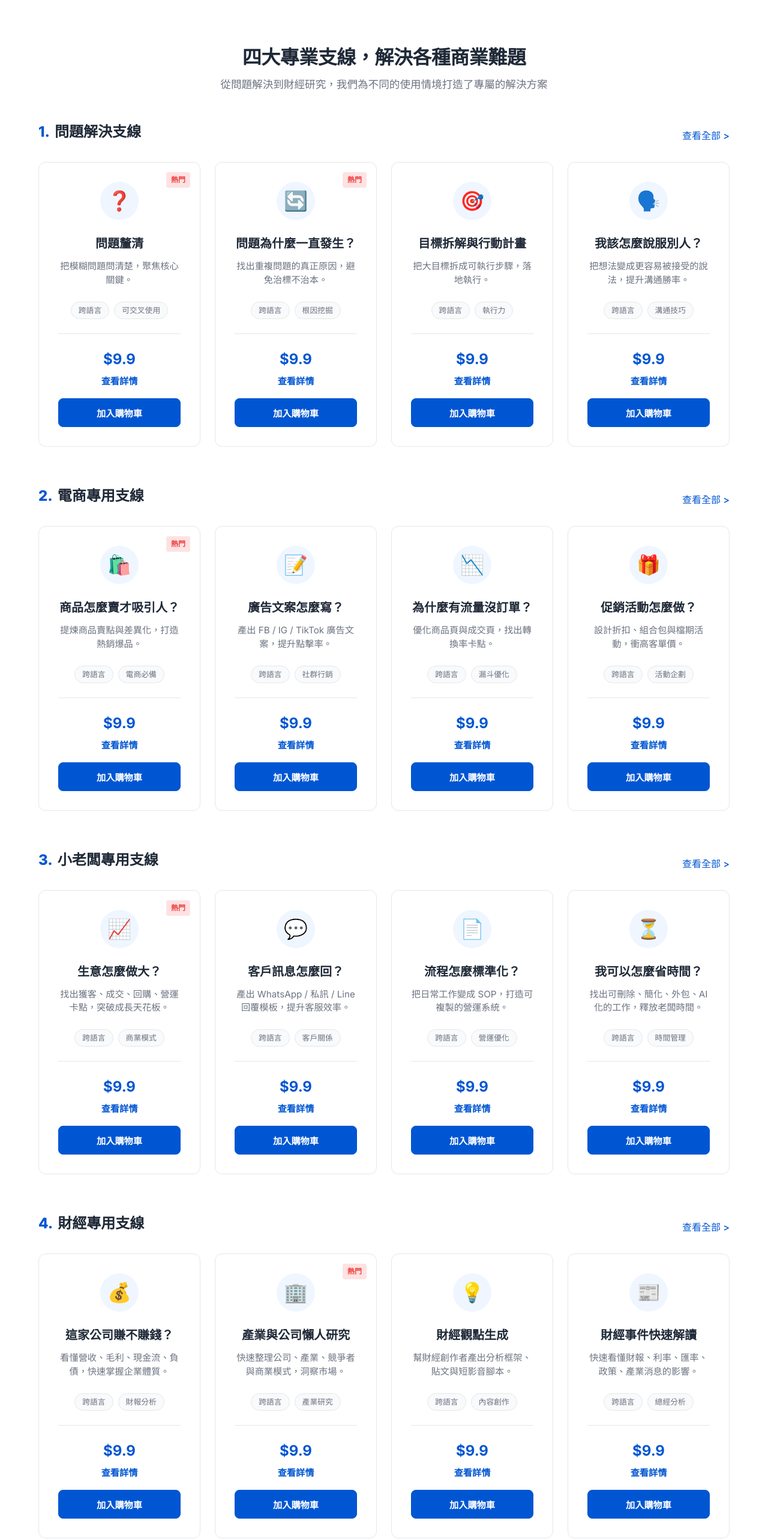
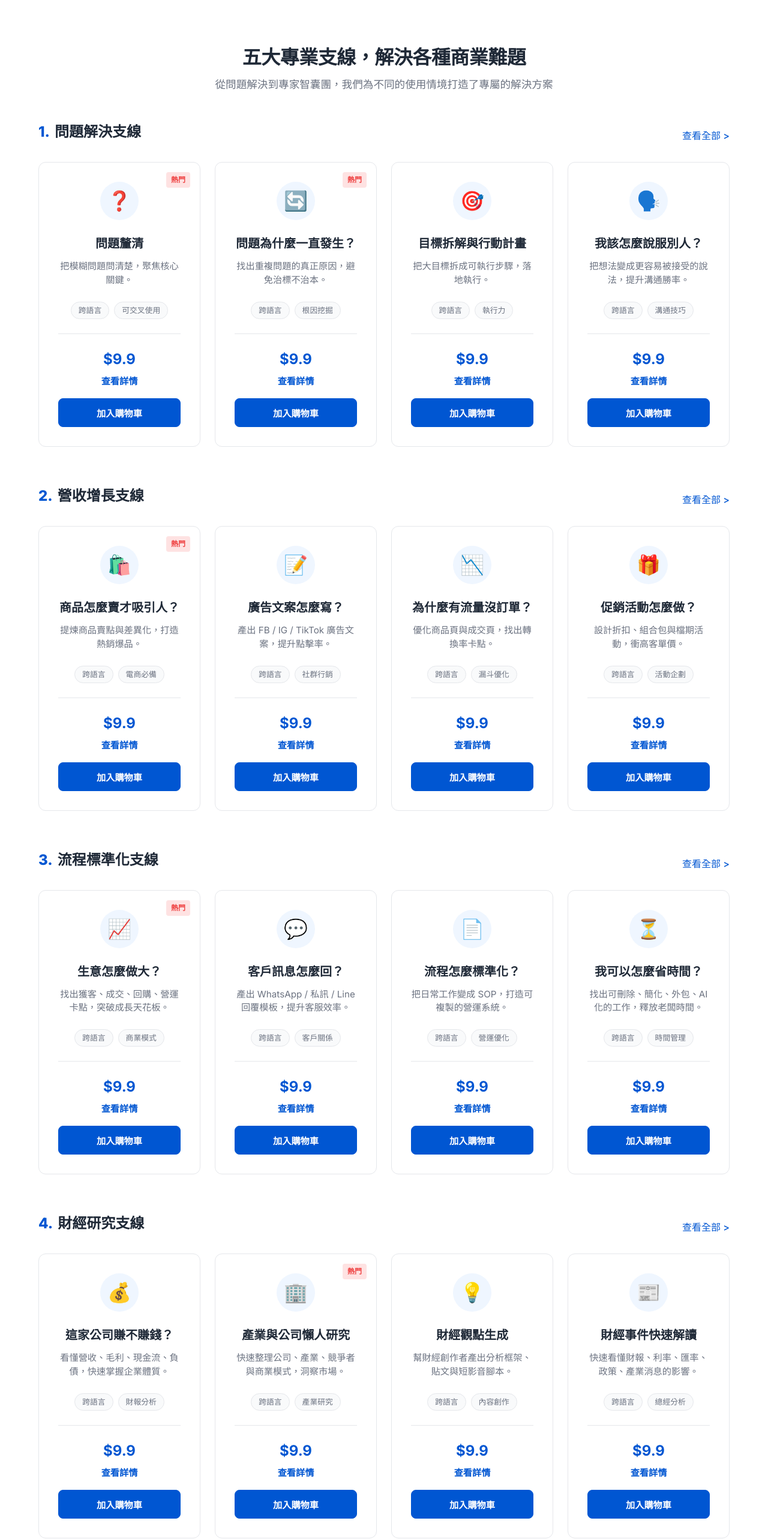
Before and after one commit to optimakspaul/skill_marketplace, a Next.js app: page / in a window 1280 px wide. Shown: the part 1140-3706 px from the top of the page at 60% size. Built offline with nearby package versions, Linux system fonts and the light colour scheme; no server answers.

Commit message:
fix: restore grid4 css, update to 5 branches with mock expert packs

```diff
--- a/src/app/page.module.css
+++ b/src/app/page.module.css
@@ -155,6 +155,15 @@
   align-items: center;
   justify-content: center;
   width: 100%;
+}
+
+/* ==========================================================================
+   Grid Layouts
+   ========================================================================== */
+.grid4 {
+  display: grid;
+  grid-template-columns: repeat(4, 1fr);
+  gap: 1.5rem;
 }
 
 /* ==========================================================================
--- a/src/app/page.tsx
+++ b/src/app/page.tsx
@@ -52,15 +52,19 @@ export default function Home() {
       {/* Four Branches Section */}
       <section className={styles.section}>
         <div className="container">
-          <div style={{ textAlign: 'center', marginBottom: '3rem' }}>
-            <h2 className={styles.sectionTitle}>四大專業支線，解決各種商業難題</h2>
-            <p className={styles.sectionSubtitle}>從問題解決到財經研究，我們為不同的使用情境打造了專屬的解決方案</p>
+          <div style={{ textAlign: 'center', margin: '0 auto 3rem', maxWidth: '800px' }}>
+            <h2 className={styles.sectionTitle}>五大專業支線，解決各種商業難題</h2>
+            <p className={styles.sectionSubtitle}>從問題解決到專家智囊團，我們為不同的使用情境打造了專屬的解決方案</p>
           </div>
 
-          {['問題解決', '電商專用', '小老闆專用', '財經專用'].map((category, index) => {
+          {['問題解決', '營收增長', '流程標準化', '財經研究', '專家智囊團'].map((category, index) => {
             const packsInCategory = skillPacks.filter(p => p.category === category);
+
+            // Skip rendering the category if there are no packs yet
+            if (packsInCategory.length === 0) return null;
+
             return (
-              <div key={category} style={{ marginBottom: index === 3 ? 0 : '4rem' }}>
+              <div key={category} style={{ marginBottom: index === 4 ? 0 : '4rem' }}>
                 <div className={styles.sectionHeader}>
                   <h3 style={{ fontSize: '1.5rem', fontWeight: 800, color: 'var(--text-main)', display: 'flex', alignItems: 'center', gap: '0.5rem' }}>
                     <span style={{ color: 'var(--primary-color)' }}>{index + 1}.</span> {category}支線
@@ -82,35 +86,7 @@ export default function Home() {
         </div>
       </section>
 
-      {/* How it works */}
-      <section className={`${styles.section} ${styles.bgSubtle}`}>
-        <div className="container">
-          <div className={styles.howItWorksLayout}>
-            <div className={styles.howItWorksText}>
-              <h2 className={styles.sectionTitle}>像積木一樣堆疊，<br/>變成你的 AI 顧問系統</h2>
-              <p className={styles.sectionSubtitle}>
-                自由組合技能包，創造更強大的複合能力。
-              </p>
-            </div>
-            <div className={styles.howItWorksVisual}>
-               <div className={styles.combinerRow}>
-                 <span className={styles.cItem}>問題釐清</span>
-                 <span className={styles.cMath}>×</span>
-                 <span className={styles.cItem}>根因分析</span>
-                 <span className={styles.cArrow}>→</span>
-                 <span className={styles.cResult}>深度問題診斷</span>
-               </div>
-               <div className={styles.combinerRow}>
-                 <span className={styles.cItem}>營收增長</span>
-                 <span className={styles.cMath}>×</span>
-                 <span className={styles.cItem}>客戶旅程</span>
-                 <span className={styles.cArrow}>→</span>
-                 <span className={styles.cResult}>成交漏斗優化</span>
-               </div>
-            </div>
-          </div>
-        </div>
-      </section>
+
 
       {/* 4. 四步驟 */}
       <section className={styles.steps}>
--- a/src/lib/seed.ts
+++ b/src/lib/seed.ts
@@ -90,7 +90,7 @@ const rawSkillPacks: SkillPack[] = [
     tags: ["跨語言", "電商必備"],
     features: ["賣點萃取", "獨特價值主張", "適用三大 AI 平台"],
     isHot: true,
-    category: "電商專用",
+    category: "營收增長",
     sections: [
       {
         id: "intro",
@@ -114,7 +114,7 @@ const rawSkillPacks: SkillPack[] = [
     icon: "📝",
     tags: ["跨語言", "社群行銷"],
     features: ["吸睛標題庫", "多平台文案生成", "適用三大 AI 平台"],
-    category: "電商專用",
+    category: "營收增長",
   },
   {
     id: "sp-07",
@@ -124,7 +124,7 @@ const rawSkillPacks: SkillPack[] = [
     icon: "📉",
     tags: ["跨語言", "漏斗優化"],
     features: ["瀏覽動線分析", "抗拒點消除", "適用三大 AI 平台"],
-    category: "電商專用",
+    category: "營收增長",
   },
   {
     id: "sp-08",
@@ -134,7 +134,7 @@ const rawSkillPacks: SkillPack[] = [
     icon: "🎁",
     tags: ["跨語言", "活動企劃"],
     features: ["促銷玩法設計", "利潤試算框架", "適用三大 AI 平台"],
-    category: "電商專用",
+    category: "營收增長",
   },
 
   // 3. 小老闆專用支線
@@ -147,7 +147,7 @@ const rawSkillPacks: SkillPack[] = [
     tags: ["跨語言", "商業模式"],
     features: ["商業體檢表", "增長槓桿分析", "適用三大 AI 平台"],
     isHot: true,
-    category: "小老闆專用",
+    category: "流程標準化",
   },
   {
     id: "sp-10",
@@ -157,7 +157,7 @@ const rawSkillPacks: SkillPack[] = [
     icon: "💬",
     tags: ["跨語言", "客戶關係"],
     features: ["常見問題罐頭回覆", "客訴處理框架", "適用三大 AI 平台"],
-    category: "小老闆專用",
+    category: "流程標準化",
   },
   {
     id: "sp-11",
@@ -167,7 +167,7 @@ const rawSkillPacks: SkillPack[] = [
     icon: "📄",
     tags: ["跨語言", "營運優化"],
     features: ["SOP 提取技術", "標準化檢核表", "適用三大 AI 平台"],
-    category: "小老闆專用",
+    category: "流程標準化",
   },
   {
     id: "sp-12",
@@ -177,7 +177,7 @@ const rawSkillPacks: SkillPack[] = [
     icon: "⏳",
     tags: ["跨語言", "時間管理"],
     features: ["工作審查框架", "AI 自動化評估", "適用三大 AI 平台"],
-    category: "小老闆專用",
+    category: "流程標準化",
   },
 
   // 4. 財經專用支線
@@ -189,7 +189,7 @@ const rawSkillPacks: SkillPack[] = [
     icon: "💰",
     tags: ["跨語言", "財報分析"],
     features: ["財報三表解讀", "關鍵指標提取", "適用三大 AI 平台"],
-    category: "財經專用",
+    category: "財經研究",
   },
   {
     id: "sp-14",
@@ -200,7 +200,7 @@ const rawSkillPacks: SkillPack[] = [
     tags: ["跨語言", "產業研究"],
     features: ["商業模式畫布", "競品分析框架", "適用三大 AI 平台"],
     isHot: true,
-    category: "財經專用",
+    category: "財經研究",
   },
   {
     id: "sp-15",
@@ -210,7 +210,7 @@ const rawSkillPacks: SkillPack[] = [
     icon: "💡",
     tags: ["跨語言", "內容創作"],
     features: ["觀點萃取", "腳本結構化", "適用三大 AI 平台"],
-    category: "財經專用",
+    category: "財經研究",
   },
   {
     id: "sp-16",
@@ -220,7 +220,30 @@ const rawSkillPacks: SkillPack[] = [
     icon: "📰",
     tags: ["跨語言", "總經分析"],
     features: ["事件影響分析", "趨勢推演框架", "適用三大 AI 平台"],
-    category: "財經專用",
+    category: "財經研究",
+  },
+  {
+    id: "sp-expert-steve",
+    title: "Steve Jobs 產品體驗診斷包",
+    description: "極簡設計、故事化表達與產品極致體驗的決策思考。",
+    price: 19.9,
+    icon: "🧠",
+    tags: ["跨語言", "專家思維", "高階包"],
+    features: ["核心痛點打磨", "故事化行銷腳本", "體驗極簡化檢核"],
+    isNew: true,
+    isHot: true,
+    category: "專家智囊團",
+  },
+  {
+    id: "sp-expert-musk",
+    title: "Elon Musk 第一性原理拆解包",
+    description: "破除常規盲點，用第一性原理拆解並重構商業模式。",
+    price: 19.9,
+    icon: "🚀",
+    tags: ["跨語言", "專家思維", "高階包"],
+    features: ["第一性原理拆解", "成本結構重構", "10倍改善思維"],
+    isNew: true,
+    category: "專家智囊團",
   }
 ];
 
```
